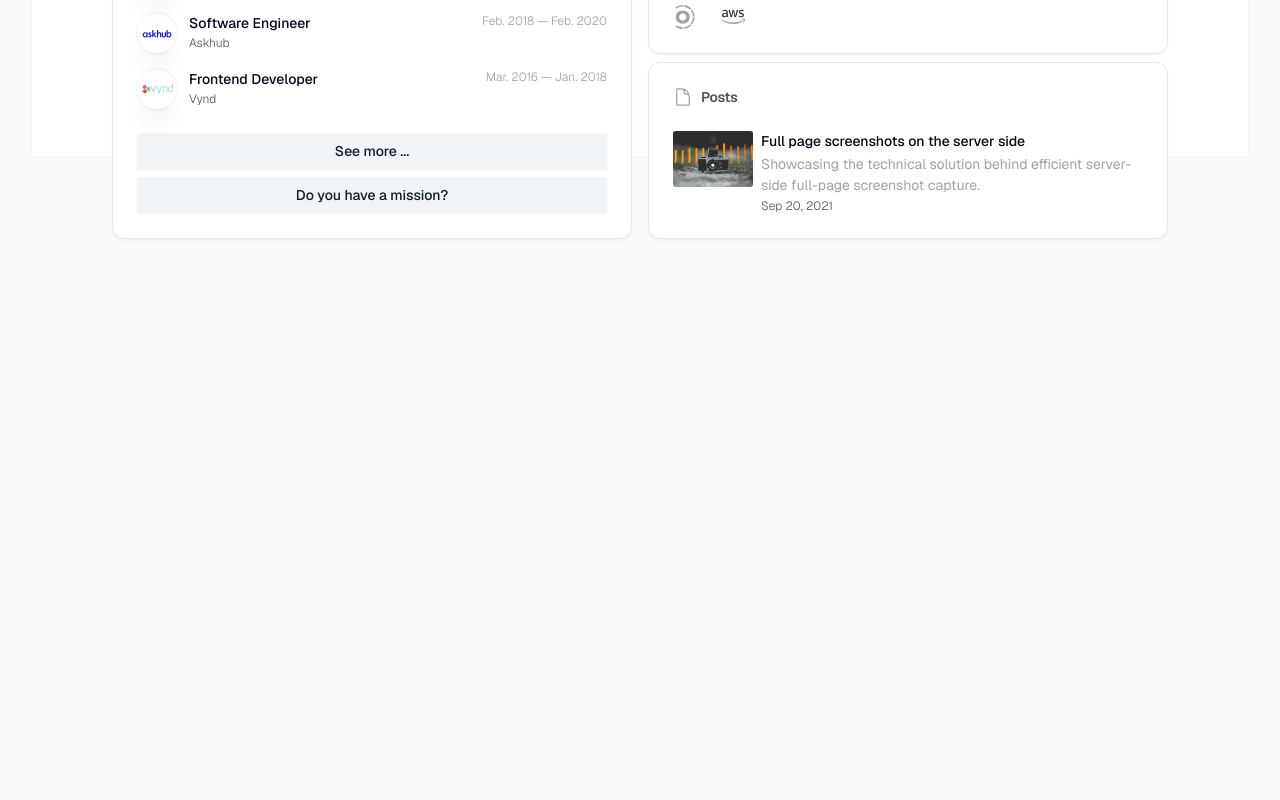
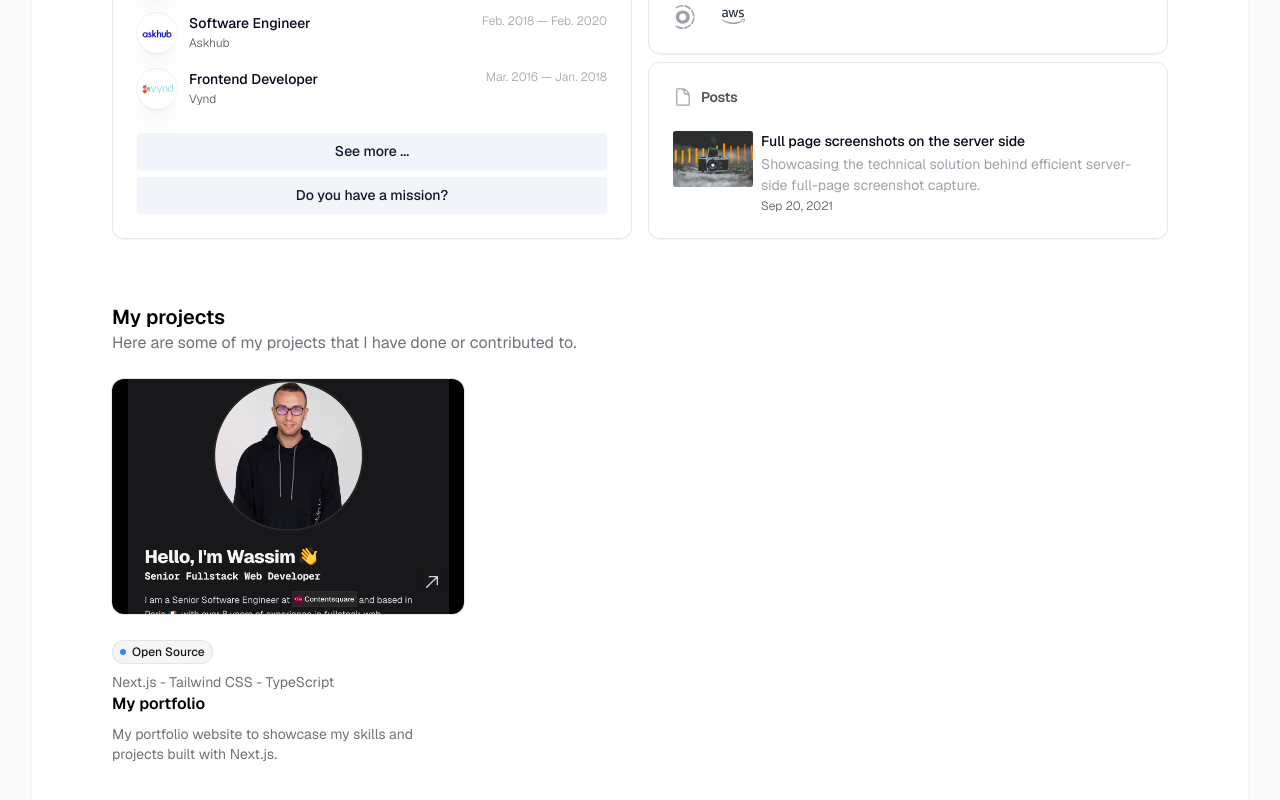
Before and after one commit to wassim-ben-amor/site, a Next.js app: page / in a window 1280 px wide. Shown: the part 644-1444 px from the top of the page. Before the commit the page ends 800 px from the top, so only its background shows below. Built offline with nearby package versions, Linux system fonts and the light colour scheme.

Commit message:
feat: add projects section

```diff
--- a/app/layout.tsx
+++ b/app/layout.tsx
@@ -25,16 +25,15 @@ export default function RootLayout({
   children: React.ReactNode;
 }>) {
   return (
-    <html lang="en" className={`h-full antialiased ${geistSans.variable} ${geistMono.variable}`}>
-      <body
-        className={`h-full flex flex-col bg-zinc-50 dark:bg-black`}
-      >
-        <div className="fixed inset-0 flex justify-center sm:px-8">
-          <div className="flex flex-col w-full max-w-7xl lg:px-8 bg-white ring-1 ring-zinc-100 dark:bg-zinc-900 dark:ring-zinc-300/20">
-            <div className="relative px-4 sm:px-8 lg:px-12">
-              <Header />
-              {children}
-            </div>
+    <html
+      lang="en"
+      className={`antialiased ${geistSans.variable} ${geistMono.variable}`}
+    >
+      <body className="bg-zinc-50 dark:bg-black sm:px-8">
+        <div className="w-full max-w-7xl lg:px-8 bg-white ring-1 ring-zinc-100 dark:bg-zinc-900 dark:ring-zinc-300/20">
+          <div className="relative px-4 sm:px-8 lg:px-12 pb-24">
+            <Header />
+            {children}
           </div>
         </div>
       </body>
--- a/app/page.tsx
+++ b/app/page.tsx
@@ -38,6 +38,8 @@ import { GithubActionsIcon } from "@/components/icons/GithubActionsIcon";
 import { AWSIcon } from "@/components/icons/AWSIcon";
 import { ReduxIcon } from "@/components/icons/ReduxIcon";
 import { TurborepoIcon } from "@/components/icons/TurborepoIcon";
+import { ClickArrowIcon } from "@/components/icons/ClickArrowIcon";
+import { DotIcon } from "@/components/icons/DotIcon";
 
 const ReferenceLink = (
   props: PropsWithChildren<{ href: string; className?: string }>
@@ -291,6 +293,66 @@ const PostsSection = () => (
   </Card>
 );
 
+const ProjectItem = (
+  props: PropsWithChildren<{
+    title: string;
+    type: "client" | "open-source";
+    stack: string;
+    description: string;
+    image: string;
+    link: string;
+  }>
+) => (
+  <Link href={props.link} className="w-full md:w-1/3 group" target="_blank">
+    <div className="flex flex-col">
+      <div className="relative overflow-hidden rounded-xl w-full ring-1 ring-zinc-900/10 dark:ring-white/10 shrink-0">
+        <img
+          src={props.image}
+          alt={props.title}
+          className="aspect-[16/9] w-full transition duration-300 ease-in-out group-hover:scale-110 object-cover shadow-sm sm:aspect-[2/1] lg:aspect-[3/2]"
+        />
+        <ClickArrowIcon />
+      </div>
+      <div className="mt-6 mb-2">
+        <span className="inline-flex items-center gap-1.5 rounded-full bg-zinc-400/10 px-2 py-1 text-xs font-medium ring-1 ring-inset ring-zinc-400/20 text-zinc-900 dark:text-white">
+          <DotIcon
+            className={cn(
+              "size-1.5",
+              props.type === "client" ? "text-teal-500" : "text-blue-500"
+            )}
+          />
+          {props.type === "client" ? "Client" : "Open Source"}
+        </span>
+      </div>
+
+      <h4 className="text-sm text-zinc-500">{props.stack}</h4>
+      <h3 className="text-base font-semibold group-hover:underline">
+        {props.title}
+      </h3>
+      <p className="text-sm text-zinc-500 mt-2">{props.description}</p>
+    </div>
+  </Link>
+);
+
+const ProjectsSection = () => (
+  <div className="flex flex-col">
+    <h1 className="text-xl font-semibold">My projects</h1>
+    <p className="text-zinc-500">
+      Here are some of my projects that I have done or contributed to.
+    </p>
+    <div className="flex justify-between mt-6 gap-16">
+      <ProjectItem
+        title="My portfolio"
+        stack="Next.js - Tailwind CSS - TypeScript"
+        type="open-source"
+        description="My portfolio website to showcase my skills and projects built with Next.js."
+        image="/portfolio-project.png"
+        link="https://nextjs.org/"
+      />
+    </div>
+  </div>
+);
+
 export default function Home() {
   return (
     <main className="min-h-full mt-10 sm:mt-16 lg:mt-20">
@@ -304,6 +366,8 @@ export default function Home() {
             <PostsSection />
           </div>
         </div>
+        <Separator className="my-8 h-full" />
+        <ProjectsSection />
       </div>
     </main>
   );
--- /dev/null
+++ b/components/icons/ClickArrowIcon.tsx
@@ -0,0 +1,16 @@
+export const ClickArrowIcon = () => {
+  return (
+    <span
+      className="pointer-events-none absolute bottom-4 right-4 rounded-full bg-zinc-900 p-2 text-zinc-300"
+      aria-hidden="true"
+    >
+      <svg
+        className="size-4 transition duration-300 ease-in-out group-hover:rotate-45"
+        fill="currentColor"
+        viewBox="0 0 24 24"
+      >
+        <path d="M20 4h1a1 1 0 00-1-1v1zm-1 12a1 1 0 102 0h-2zM8 3a1 1 0 000 2V3zM3.293 19.293a1 1 0 101.414 1.414l-1.414-1.414zM19 4v12h2V4h-2zm1-1H8v2h12V3zm-.707.293l-16 16 1.414 1.414 16-16-1.414-1.414z"></path>
+      </svg>
+    </span>
+  );
+};
--- /dev/null
+++ b/components/icons/DotIcon.tsx
@@ -0,0 +1,9 @@
+import { ComponentPropsWithoutRef } from "react";
+
+export const DotIcon = (props: ComponentPropsWithoutRef<"svg">) => {
+  return (
+    <svg {...props} viewBox="0 0 6 6" aria-hidden="true">
+      <circle cx="3" cy="3" r="3" fill="currentColor"></circle>
+    </svg>
+  );
+};
```
Also changed, not shown: public/portfolio-project.png (added).
